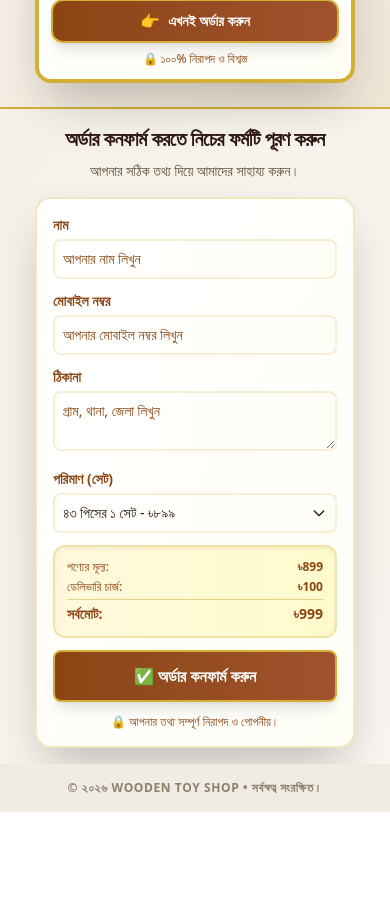
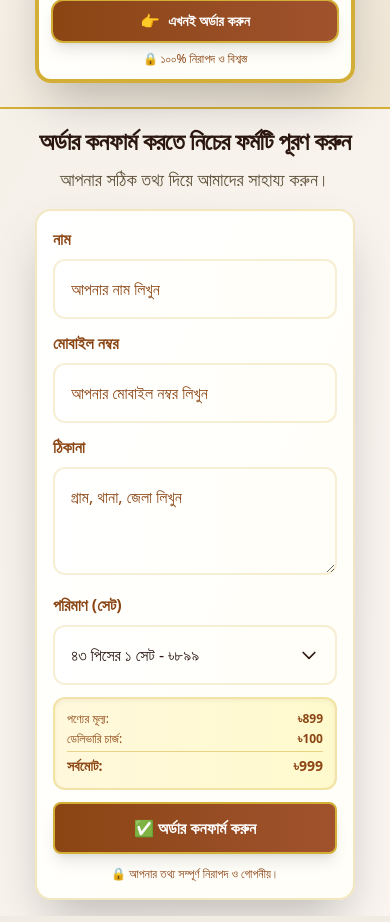
Before and after one commit to wood2toys/wooden-toy-landing-page, a React (Vite) app: page / in a window 390 px wide. Shown: the part 2360-3282 px from the top of the page. Before the commit the page ends 3172 px from the top, so only its background shows below. Built offline with nearby package versions, Linux system fonts and the light colour scheme.

Commit message:
Improve OrderForm readability: Increase text sizes, larger input boxes, and better typography for enhanced user experience on mobile and desktop

```diff
--- a/src/components/OrderForm.tsx
+++ b/src/components/OrderForm.tsx
@@ -74,62 +74,62 @@ export default function OrderForm() {
     <section id="order-form" className="px-2 sm:px-4 py-4 sm:py-6 md:py-16 bg-gradient-to-br from-[#F5F0E8] to-[#FAF5F0] border-t-2 border-[#D4AF37]">
       <div className="w-full max-w-xs sm:max-w-sm md:max-w-md mx-auto">
         <div className="text-center mb-4 sm:mb-6 md:mb-8">
-          <h2 className="text-xl sm:text-2xl md:text-3xl font-bold text-[#2C1810] mb-2 sm:mb-4 tracking-tight">অর্ডার কনফার্ম করতে নিচের ফর্মটি পূরণ করুন</h2>
-          <p className="text-sm sm:text-base md:text-lg text-[#5D4E37] font-medium">আপনার সঠিক তথ্য দিয়ে আমাদের সাহায্য করুন।</p>
+          <h2 className="text-2xl sm:text-3xl md:text-4xl font-bold text-[#2C1810] mb-2 sm:mb-4 tracking-tight">অর্ডার কনফার্ম করতে নিচের ফর্মটি পূরণ করুন</h2>
+          <p className="text-lg sm:text-xl md:text-2xl text-[#5D4E37] font-medium">আপনার সঠিক তথ্য দিয়ে আমাদের সাহায্য করুন।</p>
         </div>
 
         <div className="bg-gradient-to-br from-white to-[#FFFEF7] p-4 sm:p-6 rounded-2xl sm:rounded-3xl shadow-2xl border-2 border-[#D4AF37]/30">
           <form onSubmit={handleSubmit} className="space-y-3 sm:space-y-4 md:space-y-5">
             <div>
-              <label className="block text-[#8B4513] font-semibold mb-1 sm:mb-2 text-sm">নাম</label>
+              <label className="block text-[#8B4513] font-semibold mb-2 text-base sm:text-lg">নাম</label>
               <input
                 required
                 type="text"
                 placeholder="আপনার নাম লিখুন"
-                className="w-full p-2 sm:p-3 md:p-4 rounded-lg sm:rounded-xl border-2 border-[#D4AF37]/20 bg-gradient-to-r from-white to-[#FFFEF7] text-[#2C1810] placeholder-[#8B4513] focus:ring-2 focus:ring-[#D4AF37] focus:border-[#D4AF37] transition-all text-sm sm:text-base"
+                className="w-full p-4 sm:p-5 rounded-xl border-2 border-[#D4AF37]/20 bg-gradient-to-r from-white to-[#FFFEF7] text-[#2C1810] placeholder-[#8B4513] focus:ring-2 focus:ring-[#D4AF37] focus:border-[#D4AF37] transition-all text-base sm:text-lg"
                 onChange={(e) => setFormData({...formData, name: e.target.value})}
               />
             </div>
             <div>
-              <label className="block text-[#8B4513] font-semibold mb-1 sm:mb-2 text-sm">মোবাইল নম্বর</label>
+              <label className="block text-[#8B4513] font-semibold mb-2 text-base sm:text-lg">মোবাইল নম্বর</label>
               <input
                 required
                 type="tel"
                 placeholder="আপনার মোবাইল নম্বর লিখুন"
-                className="w-full p-2 sm:p-3 md:p-4 rounded-lg sm:rounded-xl border-2 border-[#D4AF37]/20 bg-gradient-to-r from-white to-[#FFFEF7] text-[#2C1810] placeholder-[#8B4513] focus:ring-2 focus:ring-[#D4AF37] focus:border-[#D4AF37] transition-all text-sm sm:text-base"
+                className="w-full p-4 sm:p-5 rounded-xl border-2 border-[#D4AF37]/20 bg-gradient-to-r from-white to-[#FFFEF7] text-[#2C1810] placeholder-[#8B4513] focus:ring-2 focus:ring-[#D4AF37] focus:border-[#D4AF37] transition-all text-base sm:text-lg"
                 onChange={(e) => setFormData({...formData, phone: e.target.value})}
               />
             </div>
             <div>
-              <label className="block text-[#8B4513] font-semibold mb-1 sm:mb-2 text-sm">ঠিকানা</label>
+              <label className="block text-[#8B4513] font-semibold mb-2 text-base sm:text-lg">ঠিকানা</label>
               <textarea
                 required
                 placeholder="গ্রাম, থানা, জেলা লিখুন"
-                className="w-full p-2 sm:p-3 md:p-4 rounded-lg sm:rounded-xl border-2 border-[#D4AF37]/20 bg-gradient-to-r from-white to-[#FFFEF7] text-[#2C1810] placeholder-[#8B4513] focus:ring-2 focus:ring-[#D4AF37] focus:border-[#D4AF37] transition-all text-sm sm:text-base"
-                rows={2}
+                className="w-full p-4 sm:p-5 rounded-xl border-2 border-[#D4AF37]/20 bg-gradient-to-r from-white to-[#FFFEF7] text-[#2C1810] placeholder-[#8B4513] focus:ring-2 focus:ring-[#D4AF37] focus:border-[#D4AF37] transition-all text-base sm:text-lg"
+                rows={3}
                 onChange={(e) => setFormData({...formData, address: e.target.value})}
               />
             </div>
 
             {/* Quantity Dropdown */}
             <div className="relative">
-              <label className="block text-[#8B4513] font-semibold mb-1 sm:mb-2 text-sm">পরিমাণ (সেট)</label>
+              <label className="block text-[#8B4513] font-semibold mb-2 text-base sm:text-lg">পরিমাণ (সেট)</label>
               <div
-                className="w-full p-2 sm:p-3 md:p-4 rounded-lg sm:rounded-xl border-2 border-[#D4AF37]/20 bg-gradient-to-r from-white to-[#FFFEF7] text-[#2C1810] cursor-pointer flex justify-between items-center"
+                className="w-full p-4 sm:p-5 rounded-xl border-2 border-[#D4AF37]/20 bg-gradient-to-r from-white to-[#FFFEF7] text-[#2C1810] cursor-pointer flex justify-between items-center"
                 onClick={() => setShowDropdown(!showDropdown)}
               >
-                <span className="text-sm sm:text-base">{selectedOption.text}</span>
-                <svg className={`w-4 h-4 sm:w-5 sm:h-5 transform transition-transform ${showDropdown ? 'rotate-180' : ''}`} fill="none" stroke="currentColor" viewBox="0 0 24 24">
+                <span className="text-base sm:text-lg">{selectedOption.text}</span>
+                <svg className={`w-5 h-5 sm:w-6 sm:h-6 transform transition-transform ${showDropdown ? 'rotate-180' : ''}`} fill="none" stroke="currentColor" viewBox="0 0 24 24">
                   <path strokeLinecap="round" strokeLinejoin="round" strokeWidth="2" d="M19 9l-7 7-7-7"></path>
                 </svg>
               </div>
 
               {showDropdown && (
-                <div className="absolute top-full left-0 right-0 bg-white border-2 border-[#D4AF37]/20 rounded-lg sm:rounded-xl mt-1 shadow-lg z-10">
+                <div className="absolute top-full left-0 right-0 bg-white border-2 border-[#D4AF37]/20 rounded-xl mt-1 shadow-lg z-10">
                   {quantityOptions.map((option) => (
                     <div
                       key={option.value}
-                      className={`p-2 sm:p-3 md:p-4 cursor-pointer hover:bg-[#FFF8DC] transition-colors text-sm sm:text-base ${
+                      className={`p-4 sm:p-5 cursor-pointer hover:bg-[#FFF8DC] transition-colors text-base sm:text-lg ${
                         selectedQuantity === option.value ? 'bg-blue-500 text-white' : 'text-[#2C1810]'
                       }`}
                       onClick={() => {
```
